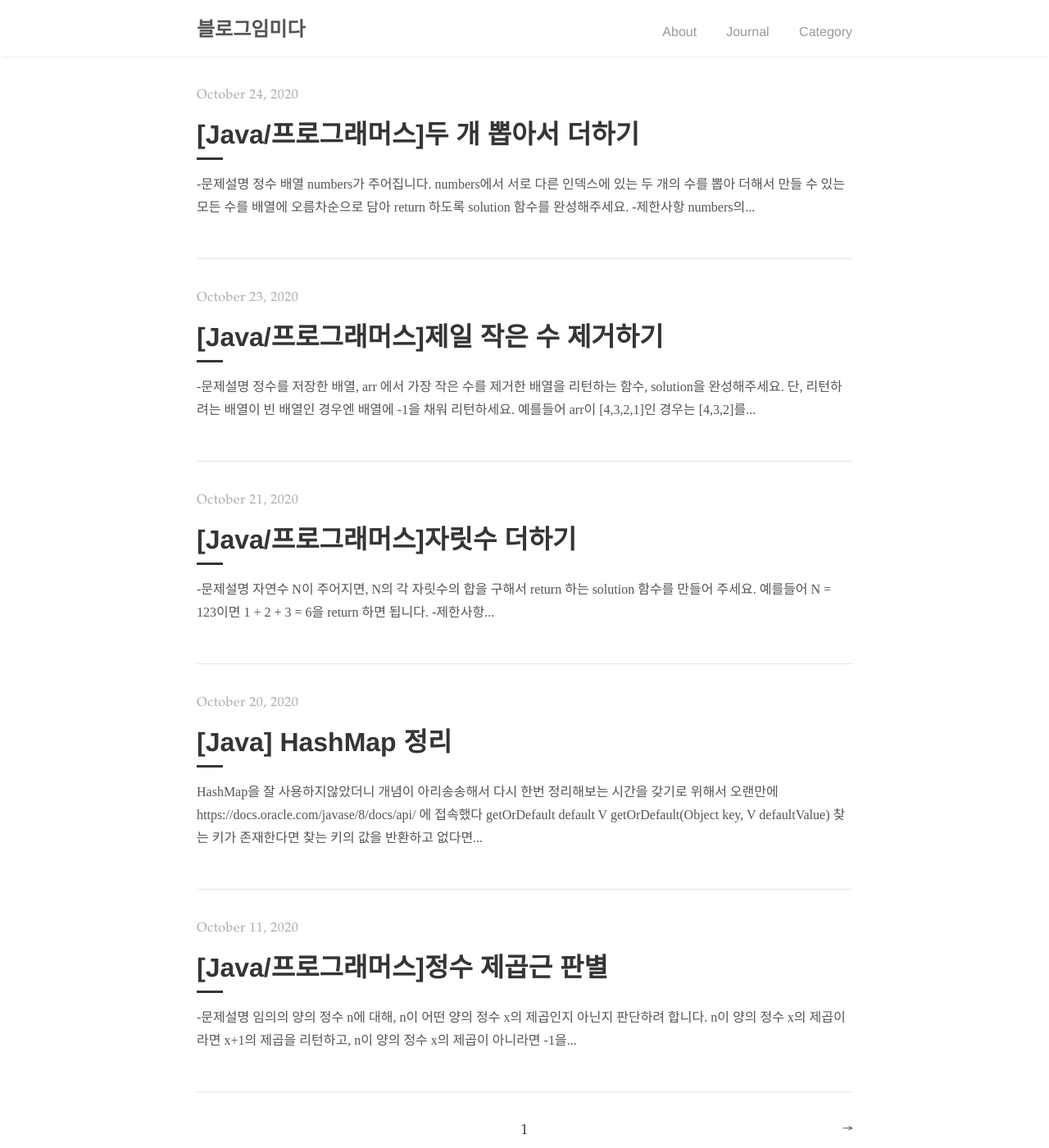
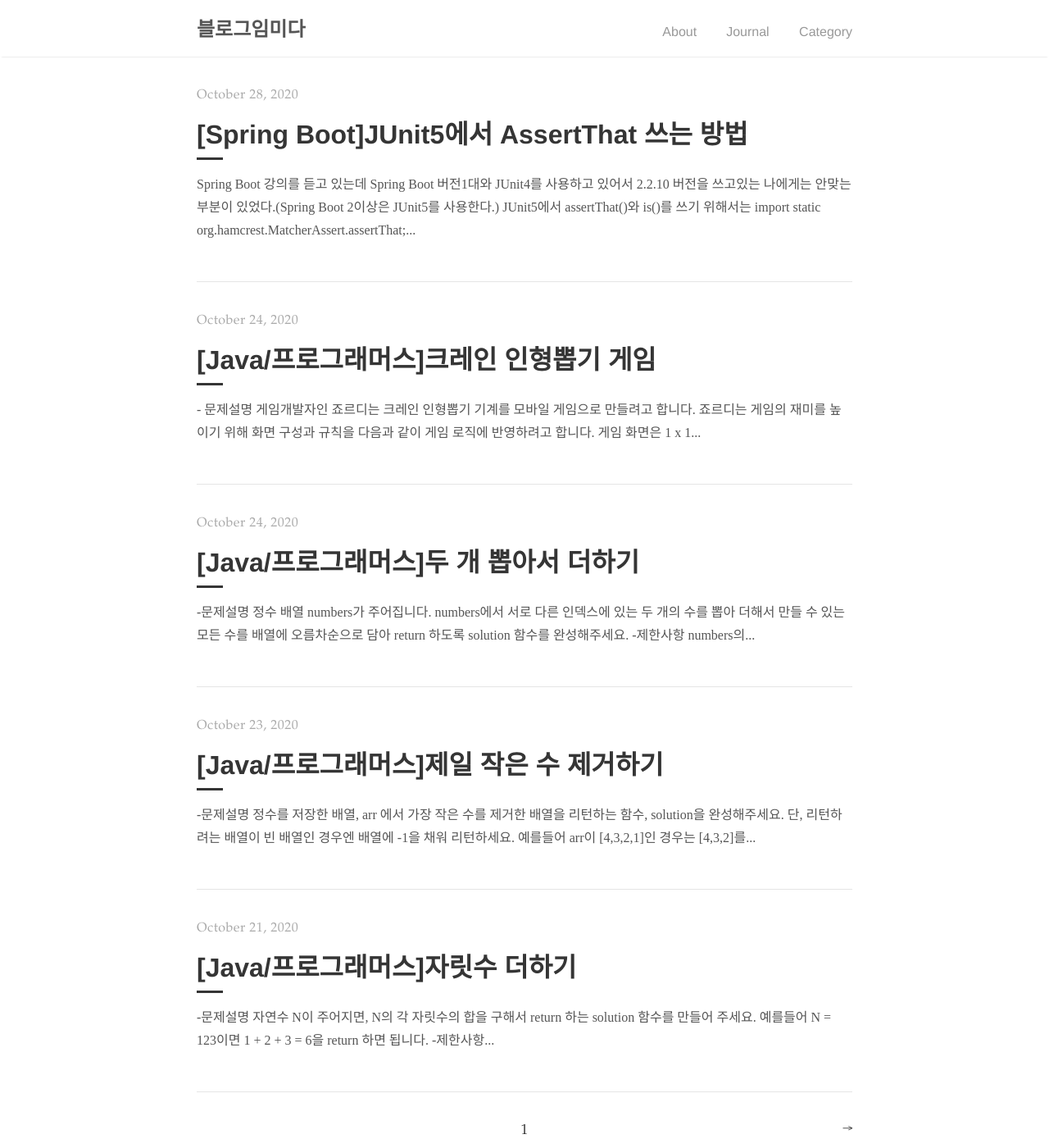
Before and after one commit to misun0608/misun0608.github.io, a Jekyll site: the page built from index.html, in a window 1280 px wide and 1400 px high. Shown: the whole window at 82% size. Built offline with Jekyll 4.4.1, drawn with Linux system fonts in a browser that asks for light colours; the list of posts is cut into pages by our own code.

Commit message:
docs: add post 코딩테스트32 & TIL 추가

````diff
--- a/_posts/2020-10-20-til_hashmap.md
+++ b/_posts/2020-10-20-til_hashmap.md
@@ -1,16 +1,34 @@
 ---
 layout: post
-title:  "[Java] HashMap 정리"
+title:  "[Java]HashSet과 HashMap의 차이점"
 author: "Misun"
 categories: [ TIL ]
 comments: true
 ---
-HashMap을 잘 사용하지않았더니 개념이 아리송송해서 다시 한번<br />
-정리해보는 시간을 갖기로 위해서<br />
-오랜만에 https://docs.oracle.com/javase/8/docs/api/ 에 접속했다<br />
+자료구조 공부를 안했더니 코딩테스트 31번(링크)를 풀다가<br />
+HashSet과 HashMap이 헷갈려서 다시 정리해보는 시간을 갖기로 했다.<br />
+<br />
+
+### HashSet
+<br />
+<br />
+<br />
+<br />
+
+
+
+### HashMap
+<br />
+<br />
+<br />
+<br />
 
 ```
-getOrDefault
-default V getOrDefault(Object key, V defaultValue)
-찾는 키가 존재한다면 찾는 키의 값을 반환하고 없다면 기본 값을 반환한다.
+HashSet은 집합 (예 : {1,2,3,4,5}).
+
+HashMap은 키와 값으로 연결된 맵 (예 : {a-> 1, b-> 2, c-> 2, d-> 1}).
+
+HashMap은 중복 키가 없어야하지만 중복 값이 있을 수 있다.
+
+HashSet에는 중복 요소가 없어야한다.
 ```
--- /dev/null
+++ b/_posts/2020-10-24-coding_prac_32.md
@@ -0,0 +1,69 @@
+---
+layout: post
+title:  "[Java/프로그래머스]크레인 인형뽑기 게임"
+author: "Misun"
+categories: [ Coding_test ]
+comments: true
+---
+
+### - 문제설명
+게임개발자인 죠르디는 크레인 인형뽑기 기계를 모바일 게임으로 만들려고 합니다.<br />
+죠르디는 게임의 재미를 높이기 위해 화면 구성과 규칙을 다음과 같이 게임 로직에 반영하려고 합니다.<br /><br />
+![Image with caption](../img/Coding/32-1.png "output")
+<br />
+<br />
+게임 화면은 1 x 1 크기의 칸들로 이루어진 N x N 크기의 정사각 격자이며 위쪽에는 크레인이 있고 오른쪽에는 바구니가 있습니다. (위 그림은 5 x 5 크기의 예시입니다). 각 격자 칸에는 다양한 인형이 들어 있으며 인형이 없는 칸은 빈칸입니다. 모든 인형은 1 x 1 크기의 격자 한 칸을 차지하며 격자의 가장 아래 칸부터 차곡차곡 쌓여 있습니다. 게임 사용자는 크레인을 좌우로 움직여서 멈춘 위치에서 가장 위에 있는 인형을 집어 올릴 수 있습니다. 집어 올린 인형은 바구니에 쌓이게 되는 데, 이때 바구니의 가장 아래 칸부터 인형이 순서대로 쌓이게 됩니다. 다음 그림은 [1번, 5번, 3번] 위치에서 순서대로 인형을 집어 올려 바구니에 담은 모습입니다.
+<br />
+<br />
+
+![Image with caption](../img/Coding/32-2.png "output")
+<br />
+<br />
+만약 같은 모양의 인형 두 개가 바구니에 연속해서 쌓이게 되면 두 인형은 터뜨려지면서 바구니에서 사라지게 됩니다. 위 상태에서 이어서 [5번] 위치에서 인형을 집어 바구니에 쌓으면 같은 모양 인형 두 개가 없어집니다.
+<br />
+<br />
+
+![Image with caption](../img/Coding/32-3.gif "output")
+<br />
+<br />
+크레인 작동 시 인형이 집어지지 않는 경우는 없으나 만약 인형이 없는 곳에서 크레인을 작동시키는 경우에는 아무런 일도 일어나지 않습니다. 또한 바구니는 모든 인형이 들어갈 수 있을 만큼 충분히 크다고 가정합니다. (그림에서는 화면표시 제약으로 5칸만으로 표현하였음)<br />
+
+게임 화면의 격자의 상태가 담긴 2차원 배열 board와 인형을 집기 위해 크레인을 작동시킨 위치가 담긴 배열 moves가 매개변수로 주어질 때, 크레인을 모두 작동시킨 후 터트려져 사라진 인형의 개수를 return 하도록 solution 함수를 완성해주세요.<br />
+
+
+### [제한사항]
+```
+board 배열은 2차원 배열로 크기는 5 x 5 이상 30 x 30 이하입니다.
+board의 각 칸에는 0 이상 100 이하인 정수가 담겨있습니다.
+0은 빈 칸을 나타냅니다.
+1 ~ 100의 각 숫자는 각기 다른 인형의 모양을 의미하며 같은 숫자는 같은 모양의 인형을 나타냅니다.
+moves 배열의 크기는 1 이상 1,000 이하입니다.
+moves 배열 각 원소들의 값은 1 이상이며 board 배열의 가로 크기 이하인 자연수입니다.
+```
+
+
+### 입출력 예
+![Image with caption](../img/Coding/32-4.png "output")
+
+
+<br />
+
+### 입출력 예에 대한 설명
+<b>입출력 예 #1</b>
+
+인형의 처음 상태는 문제에 주어진 예시와 같습니다. 크레인이 [1, 5, 3, 5, 1, 2, 1, 4] 번 위치에서 차례대로 인형을 집어서 바구니에 옮겨 담은 후, 상태는 아래 그림과 같으며 바구니에 담는 과정에서 터트려져 사라진 인형은 4개 입니다.
+<br />
+
+![Image with caption](../img/Coding/32-5.jpg "output")
+
+<br />
+
+처음에 ArrayList는 중복값은 추가되지 않는줄 알고 했다가<br />
+중복값이 다 포함되어서 contains 를 이용해서 풀었다.<br />
+중복을 허용하지 않는 hashmap을 이용하는 방법이 있을거 같은데..<br />
+
+```java
+
+```
+<br />
+<br />
--- /dev/null
+++ b/_posts/2020-10-28-til_JUnit5.md
@@ -0,0 +1,20 @@
+---
+layout: post
+title:  "[Spring Boot]JUnit5에서 AssertThat 쓰는 방법"
+author: "Misun"
+categories: [ TIL ]
+comments: true
+---
+Spring Boot 강의를 듣고 있는데 Spring Boot 버전1대와 JUnit4를 사용하고 있어서 2.2.10 버전을 쓰고있는 나에게는 안맞는 부분이 있었다.(Spring Boot 2이상은 JUnit5를 사용한다.)<br /><br />
+JUnit5에서 assertThat()와 is()를 쓰기 위해서는 <br />
+
+```java
+import static org.hamcrest.MatcherAssert.assertThat;
+import static org.hamcrest.core.Is.is;
+```
+를 추가해주면 된다.<br />
+<br />
+또한 JUnit4에서는 @RunWith(SpringRunner.class)를 사용했지만<br />
+JUnit5에서는 @ExtendWith(SpringExtension.class)를 사용해야한다.<br />
+<br />
+참고로 Spring Boot3부터는 프로젝트를 생성할때 Dependencies에서 Validation을 따로 추가해줘야 한다.
````
Also changed, not shown: img/Coding/32-1.png (added), img/Coding/32-2.png (added), img/Coding/32-3.gif (added), img/Coding/32-4.png (added), img/Coding/32-5.jpg (added).
